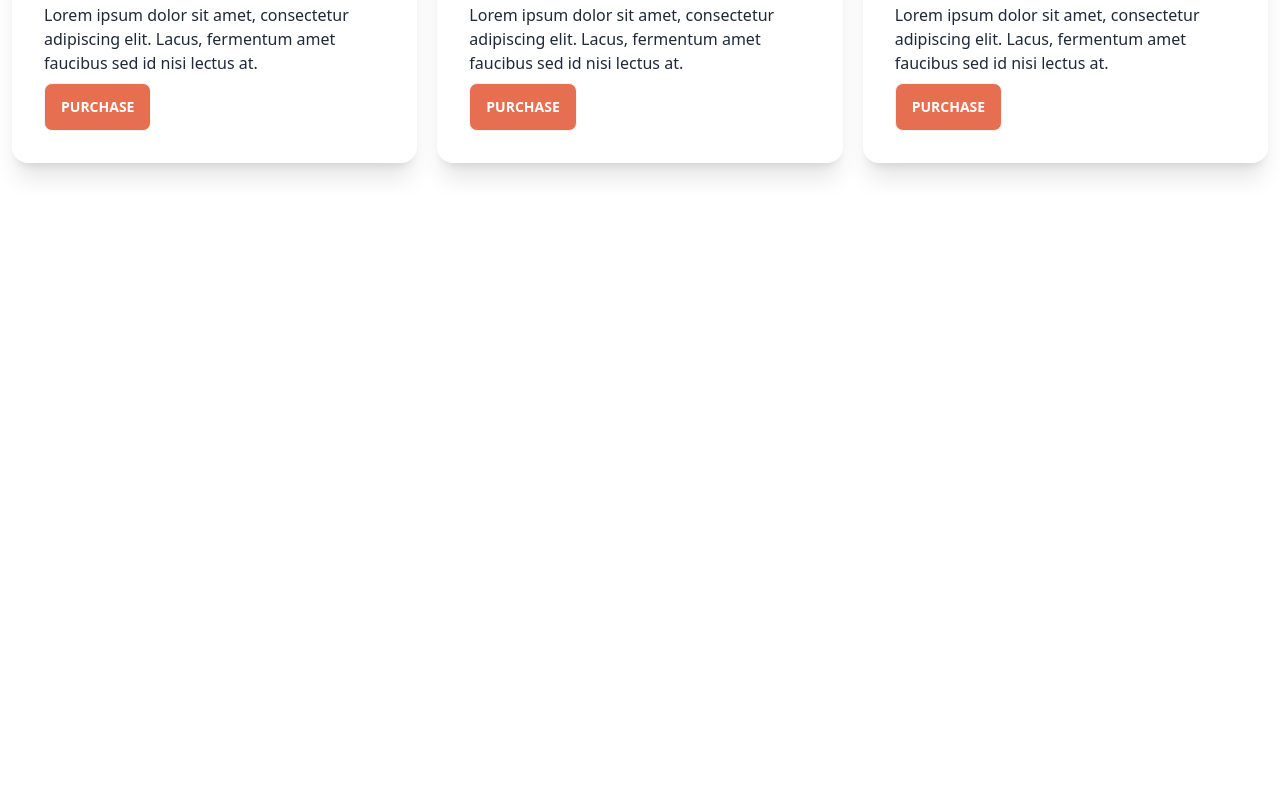
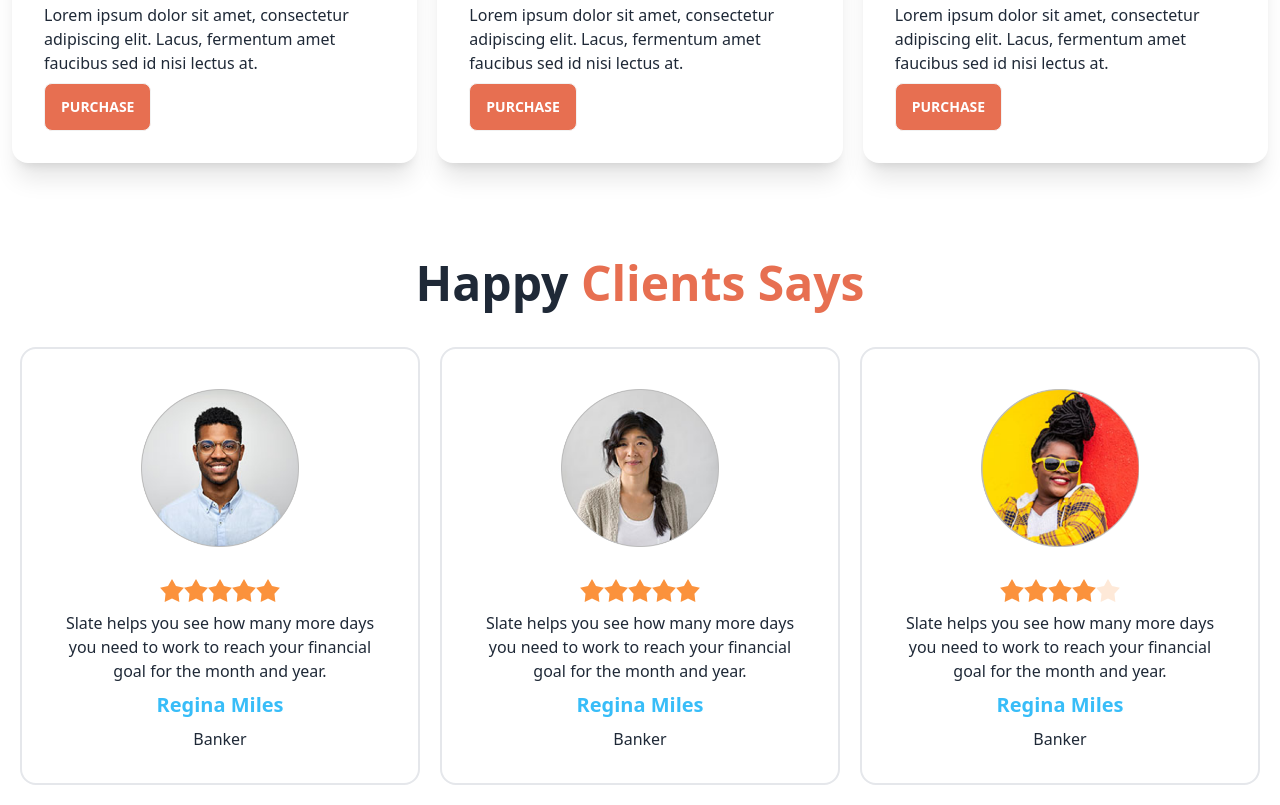
Before and after one commit to sazzadchy50/biker-zone-with-daisyui, a plain HTML site: page index.html in a window 1280 px wide. Shown: the part 1225-2030 px from the top of the page. Before the commit the page ends 1484 px from the top, so only its background shows below. Drawn offline with nearby package versions, Linux system fonts and the light colour scheme; files whose address does not match are found by name.

Commit message:
client section added

```diff
--- a/index.html
+++ b/index.html
@@ -24,7 +24,7 @@
               clifford: "#da373d",
               "bike-primary": "#E76F51",
               "bike-primary-bg": "rgba(231, 111, 81, 0.10)",
-              'font-poppins': "font-family: 'Poppins', sans-serif;"
+              "font-poppins": "font-family: 'Poppins', sans-serif;",
             },
           },
         },
@@ -64,7 +64,9 @@
                 <li><a>Contact</a></li>
               </ul>
             </div>
-            <a class="btn btn-ghost normal-case text-2xl">Bikers Zone</a>
+            <a class="btn btn-ghost normal-case text-2xl font-bold"
+              >Bikers Zone</a
+            >
           </div>
           <div class="navbar-end hidden lg:flex">
             <ul class="menu menu-horizontal px-1 text-xl">
@@ -80,7 +82,7 @@
         </div>
       </nav>
 
-      <section class="max-w-screen-xl m-auto">
+      <section>
         <div class="carousel w-full bg-bike-primary-bg">
           <div
             id="slide1"
@@ -182,11 +184,11 @@
         </div>
       </section>
     </header>
-    <main>
-      <section class="max-w-screen-xl m-auto my-24">
-        <h3 class="text-5xl mb-10 text-center">Latest Bikes</h3>
+    <main class="max-w-screen-xl m-auto">
+      <section class="my-24">
+        <h3 class="text-5xl mb-10 text-center font-bold">Latest Bikes</h3>
         <div class="grid md:grid-cols-2 lg:grid-cols-3 gap-5 m-3">
-          <div class="card bg-base-100 shadow-xl ">
+          <div class="card bg-base-100 shadow-xl">
             <figure>
               <img src="/images/others/latest1.png" alt="Shoes" />
             </figure>
@@ -239,6 +241,81 @@
           </div>
         </div>
       </section>
+     <!--  user section start here -->
+      <section>
+        <h3 class="text-2xl md:text-5xl font-bold text-center mb-10">
+          Happy <span class="text-bike-primary">Clients Says</span>
+        </h3>
+        <div class="grid md:grid-cols-2 lg:grid-cols-3 gap-5 m-5">
+            <div class="card border-2">
+                <figure class="px-10 pt-10">
+                  <img
+                    src="/images/others/user-1.png"
+                    alt="Shoes"
+                    class="rounded-xl w-1/2"
+                  />
+                </figure>
+                <div class="card-body items-center text-center">
+                    <div class="rating">
+                        <input type="radio" name="rating-2" class="mask mask-star-2 bg-orange-400" />
+                        <input type="radio" name="rating-2" class="mask mask-star-2 bg-orange-400" />
+                        <input type="radio" name="rating-2" class="mask mask-star-2 bg-orange-400" />
+                        <input type="radio" name="rating-2" class="mask mask-star-2 bg-orange-400" checked/>
+                        <input type="radio" name="rating-2" class="mask mask-star-2 bg-orange-400" />
+                      </div>
+
+                  <p>Slate helps you see how many more days you need to work to reach your financial goal for the month and year.</p>
+                  <h2 class="card-title text-sky-400">Regina Miles</h2>
+                  <p>Banker</p>
+                </div>
+              </div>
+            <div class="card border-2">
+                <figure class="px-10 pt-10">
+                  <img
+                    src="/images/others/user-2.png"
+                    alt="Shoes"
+                    class="rounded-xl w-1/2"
+                  />
+                </figure>
+                <div class="card-body items-center text-center">
+                    <div class="rating">
+                        <input type="radio" name="rating-2" class="mask mask-star-2 bg-orange-400" />
+                        <input type="radio" name="rating-2" class="mask mask-star-2 bg-orange-400" />
+                        <input type="radio" name="rating-2" class="mask mask-star-2 bg-orange-400" />
+                        <input type="radio" name="rating-2" class="mask mask-star-2 bg-orange-400" checked/>
+                        <input type="radio" name="rating-2" class="mask mask-star-2 bg-orange-400" />
+                      </div>
+
+                  <p>Slate helps you see how many more days you need to work to reach your financial goal for the month and year.</p>
+                  <h2 class="card-title text-sky-400">Regina Miles</h2>
+                  <p>Banker</p>
+                </div>
+              </div>
+            <div class="card border-2">
+                <figure class="px-10 pt-10">
+                  <img
+                    src="/images/others/user-3.png"
+                    alt="Shoes"
+                    class="rounded-xl w-1/2"
+                  />
+                </figure>
+                <div class="card-body items-center text-center">
+                    <div class="rating">
+                        <input type="radio" name="rating-2" class="mask mask-star-2 bg-orange-400" />
+                        <input type="radio" name="rating-2" class="mask mask-star-2 bg-orange-400" />
+                        <input type="radio" name="rating-2" class="mask mask-star-2 bg-orange-400" />
+                        <input type="radio" name="rating-2" class="mask mask-star-2 bg-orange-400" checked/>
+                        <input type="radio" name="rating-2" class="mask mask-star-2 bg-orange-400" />
+                      </div>
+
+                  <p>Slate helps you see how many more days you need to work to reach your financial goal for the month and year.</p>
+                  <h2 class="card-title text-sky-400">Regina Miles</h2>
+                  <p>Banker</p>
+                </div>
+              </div>
+        </div>
+      </section>
+      <!--  user section end here -->
     </main>
     <footer></footer>
   </body>
```
